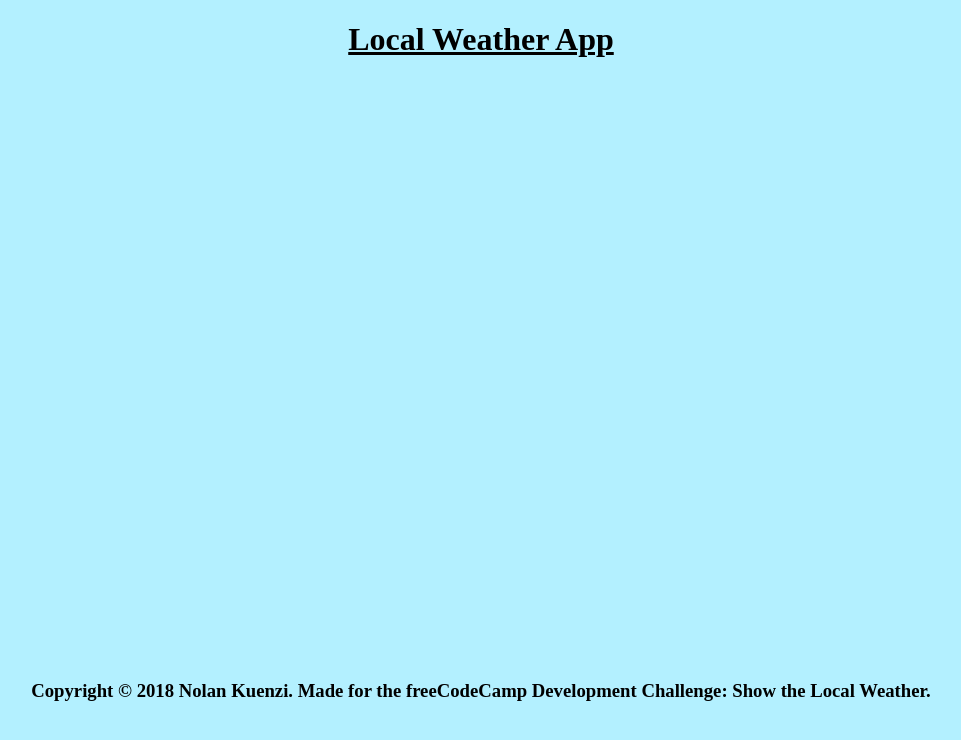
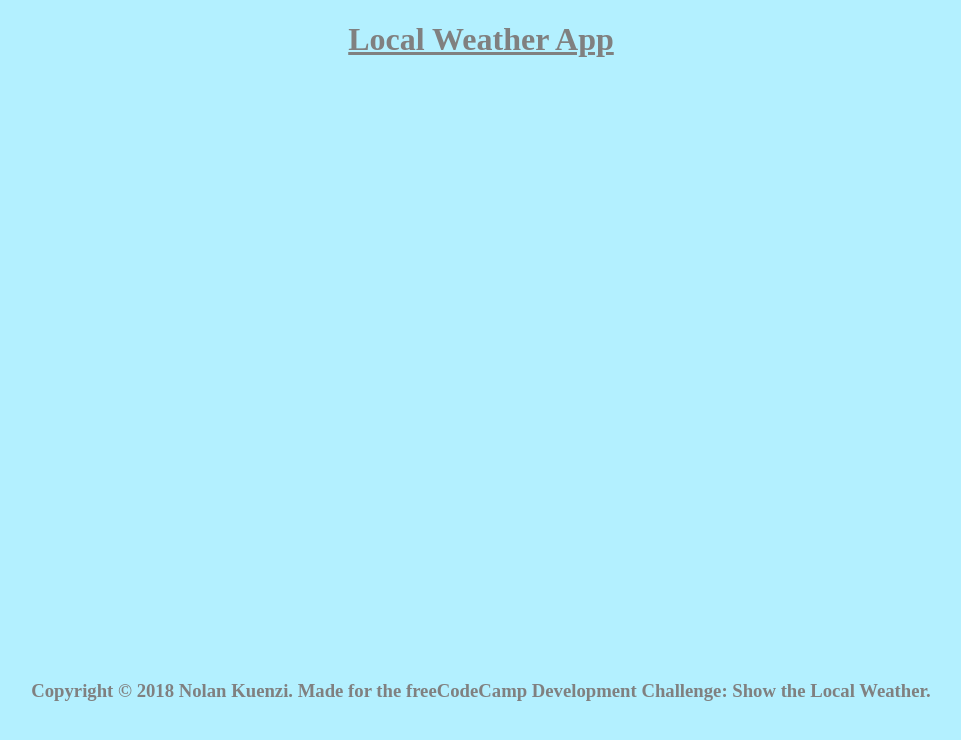
Before and after one commit to NolanKuenzi/localWeather, a React app: page / in a window 1280 px wide. Shown: the whole page, without its empty margins (159-1120 px from the left). Built offline with nearby package versions, Linux system fonts and the light colour scheme; no server answers.

Commit message:
changing some colors

```diff
--- a/docs/style.bundle.css
+++ b/docs/style.bundle.css
@@ -6,6 +6,7 @@ body {
 #topHeader {
   text-align: center;
   text-decoration: underline;
+  color: gray;
 }
 
 #contain {
@@ -15,6 +16,7 @@ body {
 .weatherData {
 	display: flex;
 	justify-content: center;
+  color: gray;
 }
 
 #temp {
@@ -39,4 +41,5 @@ body {
 
 #footer {
   text-align: center;
+  color: gray;
 }
--- a/src/css/main.css
+++ b/src/css/main.css
@@ -6,6 +6,7 @@ body {
 #topHeader {
   text-align: center;
   text-decoration: underline;
+  color: gray;
 }
 
 #contain {
@@ -15,6 +16,7 @@ body {
 .weatherData {
 	display: flex;
 	justify-content: center;
+  color: gray;
 }
 
 #temp {
@@ -39,4 +41,5 @@ body {
 
 #footer {
   text-align: center;
+  color: gray;
 }
```
